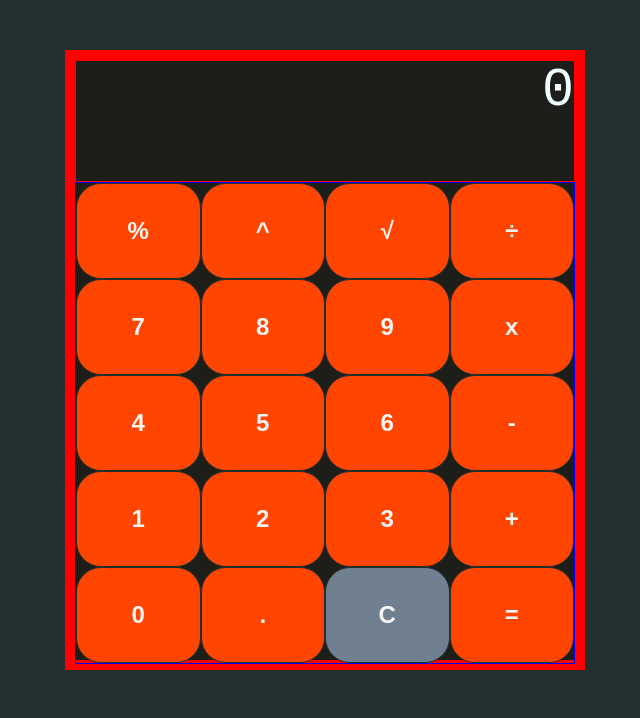
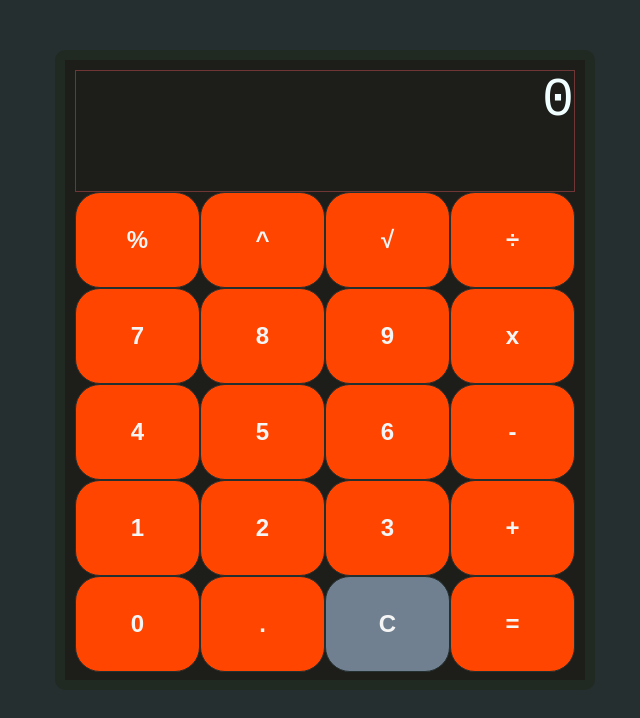
Before and after one commit to XAJX179/Calculator, a plain HTML site: page index.html in a window 1280 px wide. Shown: the whole page, without its empty margins (315-955 px from the left). Drawn offline with Linux system fonts and the light colour scheme.

Commit message:
Feat : Update borders & coloring

```diff
--- a/style.css
+++ b/style.css
@@ -42,20 +42,19 @@ button {
 }
 /* misc */
 body {
-  background-color: rgb(36, 47, 47);
+  background-color: rgb(38, 47, 47);
 }
 .calculator {
-  border: 10px solid red;
+  border: 10px solid rgb(33, 41, 35);
   background-color: rgb(29, 29, 26);
+  border-radius: 10px;
+  padding: 10px;
 }
 .display {
-  border: 1px red solid;
+  border: 1px rgb(112, 54, 54) solid;
   color: azure;
   font-family: "Courier New", Courier, monospace;
   font-size: 40pt;
-}
-.button-container {
-  border: 1px blue solid;
 }
 button {
   font-weight: bold;
```
